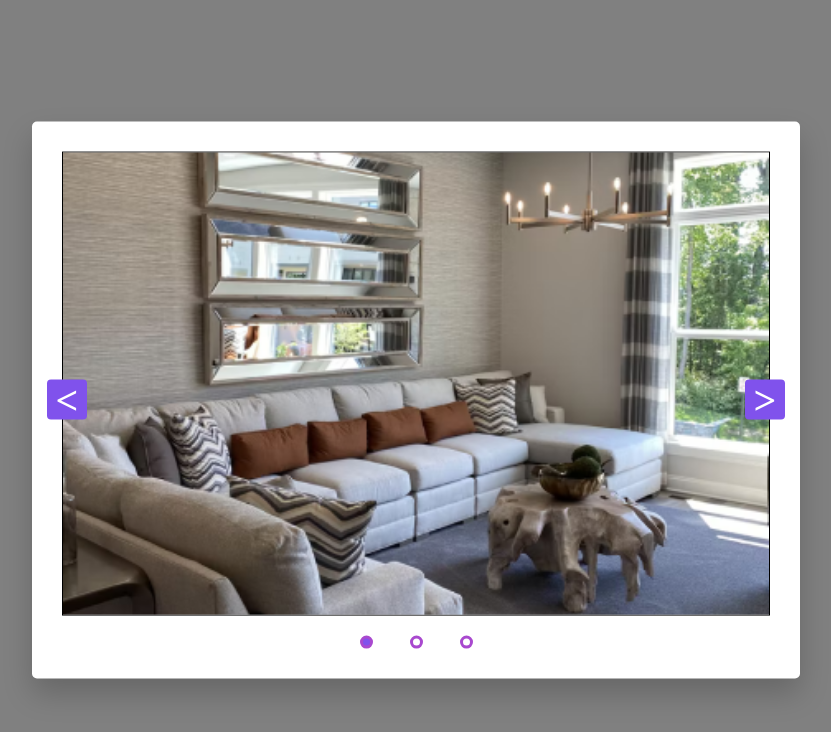
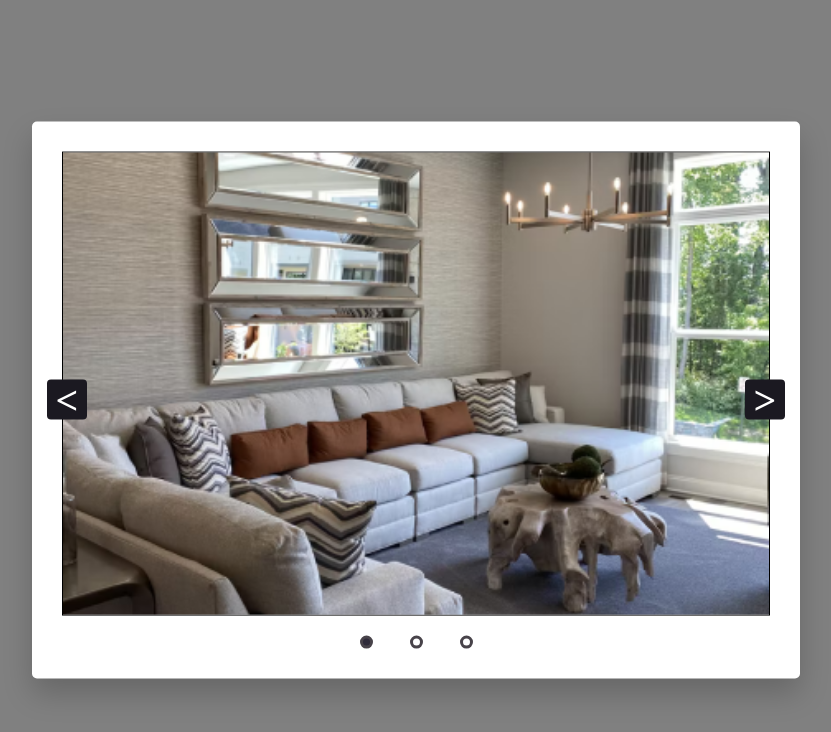
Before and after one commit to shumalov0/Responsive-Image-Slider-, a plain HTML site: page index.html in a window 1280 px wide. Shown: the whole page, without its empty margins (224-1055 px from the left). Drawn offline with Linux system fonts and the light colour scheme.

Commit message:
add imgage readme

```diff
--- a/Css/style.css
+++ b/Css/style.css
@@ -68,20 +68,20 @@ button{
     -moz-border-radius: 50%;
     -ms-border-radius: 50%;
     -o-border-radius: 50%;
-    border:3px solid #a949cf;
+    border:3px solid #48434a;
     background-color: transparent;
 
 }
 
 .dot-container button:nth-child(1){
-    background-color: #8052ec;
+    background-color: #2f2b3a;
 }
 
 #prev,#next{
     height: 40px;
     width: 40px;
     position: absolute;
-    background-color: #8052ec;
+    background-color: #1b1921;
     color: #ffff;
     margin: auto;
     border: none;
```
Also changed, not shown: picture/Screenshot 2023-04-05 160437.png (added), 1 other file.
